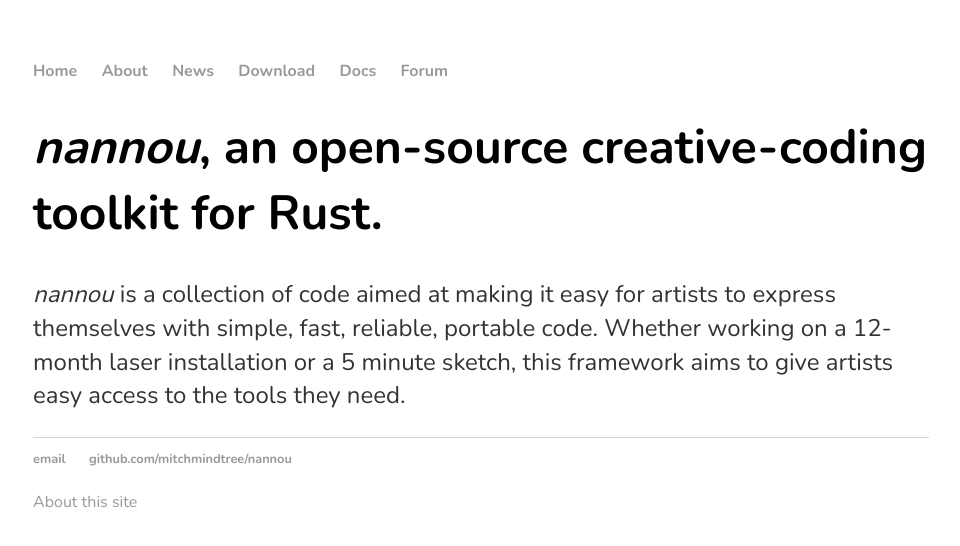
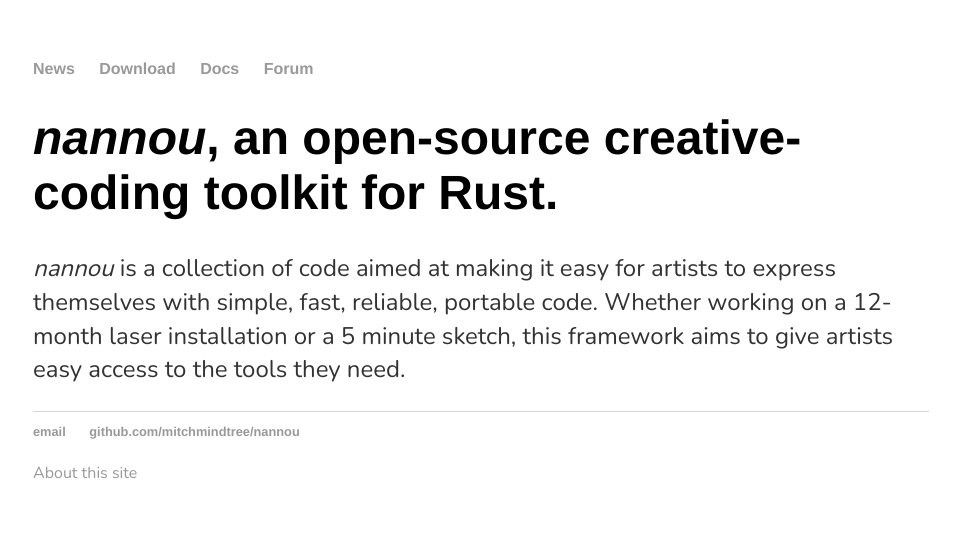
Before and after one commit to mitchmindtree/nannou-org.github.io, a Jekyll site: the page built from index.html, in a window 1280 px wide. Shown: the top 546 px of the page, without its empty margins (159-1119 px from the left). Built offline with Jekyll 4.4.1, drawn with Linux system fonts in a browser that asks for light colours.

Commit message:
Change fonts and navigation

```diff
--- a/_layouts/default.html
+++ b/_layouts/default.html
@@ -5,8 +5,8 @@
 	{% include gtm_noscript.html %}
 	<nav>
 	<ul>
-		<li><a href="/">Home</a></li>
-		<li><a href="about.html">About</a></li>
+<!-- 		<li><a href="/">Home</a></li> -->
+<!-- 		<li><a href="about.html">About</a></li> -->
 		<li><a href="news.html">News</a></li>
 		<li><a href="download.html">Download</a></li>
 		<li><a href="documentation.html">Docs</a></li>
--- a/css/main.css
+++ b/css/main.css
@@ -1,10 +1,72 @@
+
+@font-face {
+  font-family: 'Inter UI';
+  font-style:  normal;
+  font-weight: 400;
+  src: url("fonts/Inter-UI-Regular.woff2") format("woff2"),
+       url("fonts/Inter-UI-Regular.woff") format("woff");
+}
+@font-face {
+  font-family: 'Inter UI';
+  font-style:  italic;
+  font-weight: 400;
+  src: url("fonts/Inter-UI-Italic.woff2") format("woff2"),
+       url("fonts/Inter-UI-Italic.woff") format("woff");
+}
+
+@font-face {
+  font-family: 'Inter UI';
+  font-style:  normal;
+  font-weight: 500;
+  src: url("fonts/Inter-UI-Medium.woff2") format("woff2"),
+       url("fonts/Inter-UI-Medium.woff") format("woff");
+}
+@font-face {
+  font-family: 'Inter UI';
+  font-style:  italic;
+  font-weight: 500;
+  src: url("fonts/Inter-UI-MediumItalic.woff2") format("woff2"),
+       url("fonts/Inter-UI-MediumItalic.woff") format("woff");
+}
+
+@font-face {
+  font-family: 'Inter UI';
+  font-style:  normal;
+  font-weight: 700;
+  src: url("fonts/Inter-UI-Bold.woff2") format("woff2"),
+       url("fonts/Inter-UI-Bold.woff") format("woff");
+}
+@font-face {
+  font-family: 'Inter UI';
+  font-style:  italic;
+  font-weight: 700;
+  src: url("fonts/Inter-UI-BoldItalic.woff2") format("woff2"),
+       url("fonts/Inter-UI-BoldItalic.woff") format("woff");
+}
+
+@font-face {
+  font-family: 'Inter UI';
+  font-style:  normal;
+  font-weight: 900;
+  src: url("fonts/Inter-UI-Black.woff2") format("woff2"),
+       url("fonts/Inter-UI-Black.woff") format("woff");
+}
+@font-face {
+  font-family: 'Inter UI';
+  font-style:  italic;
+  font-weight: 900;
+  src: url("fonts/Inter-UI-BlackItalic.woff2") format("woff2"),
+       url("fonts/Inter-UI-BlackItalic.woff") format("woff");
+}
+
+
 body {
     font-family: 'Nunito', sans-serif;
     margin: 60px auto;
     width: 70%;
 }
 nav ul, footer ul {
-    font-family:'Nunito', 'Helvetica', 'Sans-Serif';
+    font-family:'Inter-UI', 'Helvetica', 'Sans-Serif';
     padding: 0px;
     list-style: none;
     font-weight: bold;
@@ -22,7 +84,7 @@
 }
 h1 {
     font-size: 3em;
-    font-family:'Nunito', 'Helvetica', 'Sans-Serif';
+    font-family:'Inter-UI', 'Helvetica', 'Sans-Serif';
 }
 p {
     font-size: 1.5em;
```
Also changed, not shown: fonts/Inter-UI-Black.woff (added), fonts/Inter-UI-Black.woff2 (added), fonts/Inter-UI-BlackItalic.woff (added), fonts/Inter-UI-BlackItalic.woff2 (added), fonts/Inter-UI-Bold.woff (added), fonts/Inter-UI-Bold.woff2 (added), fonts/Inter-UI-BoldItalic.woff (added), fonts/Inter-UI-BoldItalic.woff2 (added), fonts/Inter-UI-Italic.woff (added), fonts/Inter-UI-Italic.woff2 (added), fonts/Inter-UI-Medium.woff (added), fonts/Inter-UI-Medium.woff2 (added), fonts/Inter-UI-MediumItalic.woff (added), fonts/Inter-UI-MediumItalic.woff2 (added), 2 more files, 1 other file.
